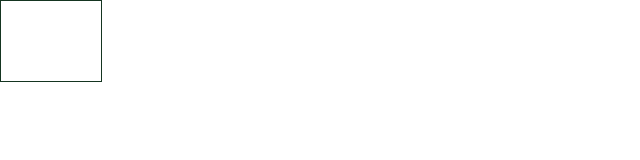
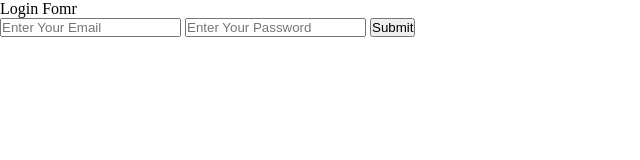
Before and after one commit to ishoef/Class-9, a plain HTML site: page index.html in a window 1280 px wide. Shown: the whole page, without its empty margins (0-640 px from the left). Drawn offline with Linux system fonts and the light colour scheme.

Commit message:
new files

```diff
--- a/index.html
+++ b/index.html
@@ -7,7 +7,13 @@
     <link rel="stylesheet" href="style.css">
 </head>
 <body>
-    <div class="box"></div>
-    <div class="box-2"></div>
+    <div class="container">
+        <p>Login Fomr</p>
+        <form action="" method="" enctype="multipart/form-data">
+            <input type="email" placeholder="Enter Your Email" name="" value="">
+            <input type="password" placeholder="Enter Your Password" name="" value="">
+            <button type="submit">Submit</button>
+        </form>
+    </div>
 </body>
 </html>
--- a/style.css
+++ b/style.css
@@ -2,9 +2,3 @@
     margin: 0;
     padding: 0;
 }
-
-.box {
-    width: 100px;
-    height: 80px;
-    border: 1px solid #153521;
-}
```
